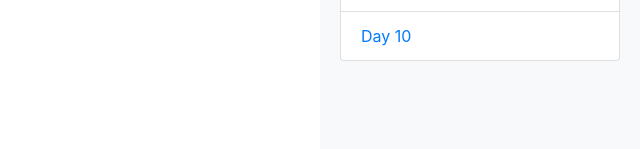
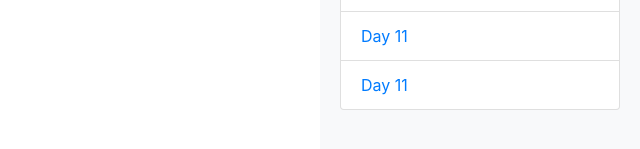
Before and after one commit to cpoff/tmb-travelogue, a website: page public/dailies/day1.html in a window 1280 px wide. Shown: the part 601-750 px from the top of the page, 640-1280 px from the left. Drawn offline with nearby package versions, Linux system fonts and the light colour scheme.

Commit message:
Update all_entries.html

```diff
--- a/public/dailies/all_entries.html
+++ b/public/dailies/all_entries.html
@@ -13,7 +13,8 @@
             <li class="list-group-item"><a href="day8.html">Day 8</a></li>
             <li class="list-group-item"><a href="day9.html">Day 9</a></li>
             <li class="list-group-item"><a href="day10.html">Day 10</a></li>
-            <li class="list-group-item"><a href="day10.html">Day 10</a></li>
+            <li class="list-group-item"><a href="day11.html">Day 11</a></li>
+            <li class="list-group-item"><a href="day11.html">Day 11</a></li>
             <!-- Add links for the remaining days -->
         </ul>
     </div>
```
